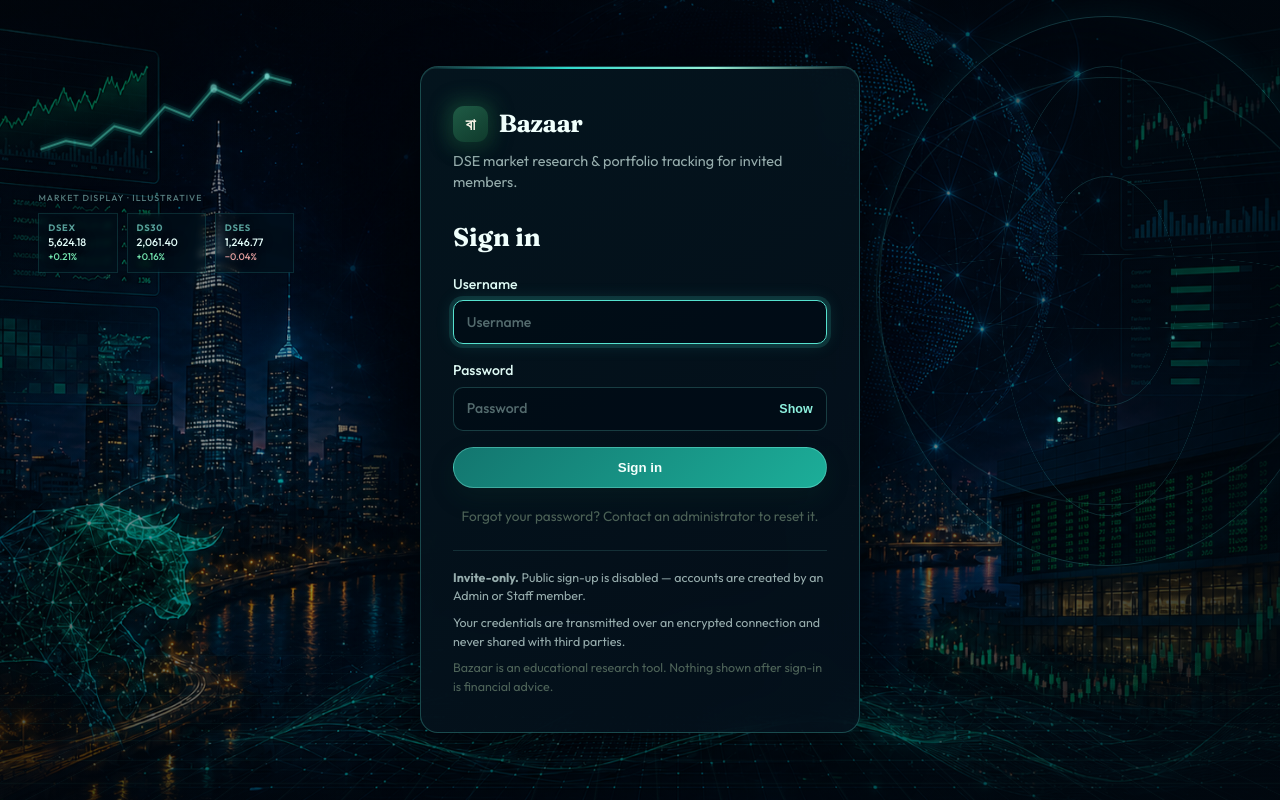
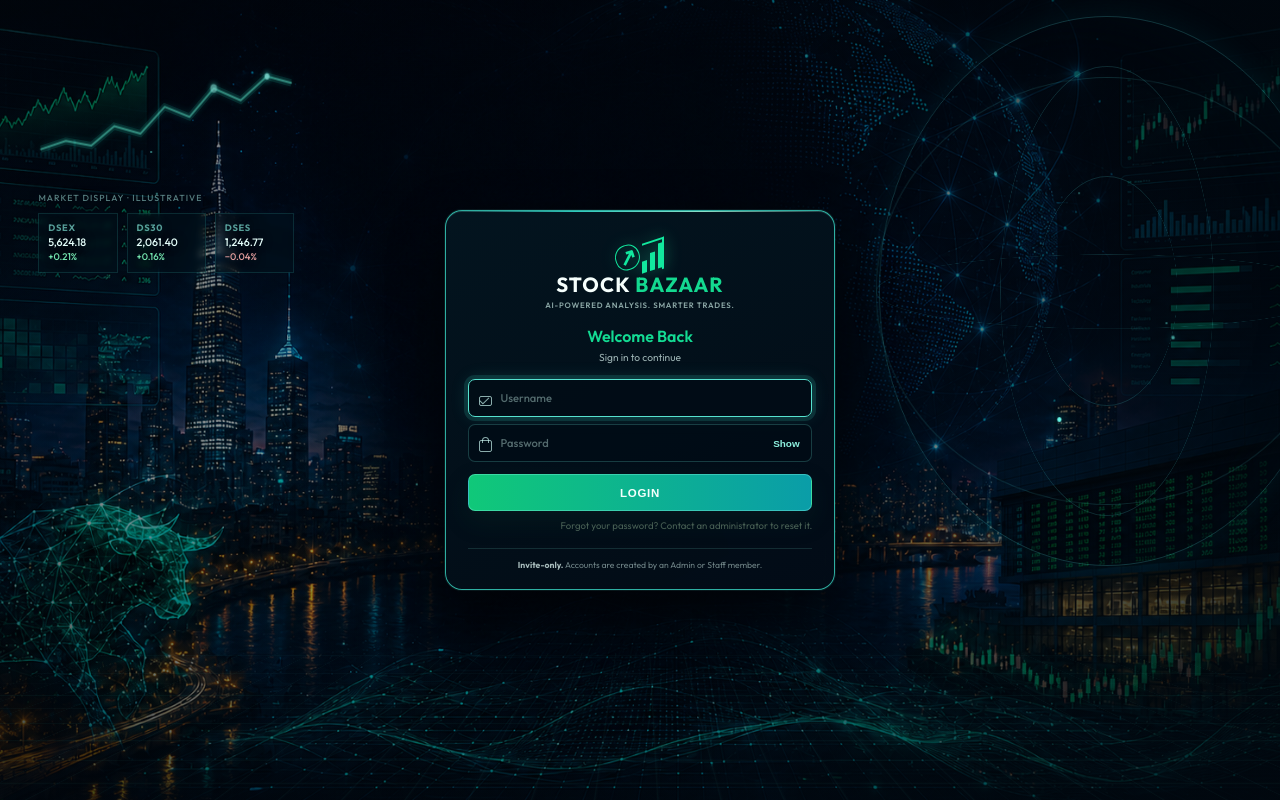
Before and after one commit to istiaque-bn/bazaar-market-analyzer, a Django app: page /accounts/login/ in a window 1280 px wide. Run offline with Django 5.2, Linux system fonts and the light colour scheme; data comes from the database, SQL or seed files in the repository; data that the repository does not hold is empty; parts of the project's set-up code (start-up, migrations or seed data) failed here and were passed over.

Commit message:
Refine compact terminal login card

```diff
--- a/static/css/bazaar.css
+++ b/static/css/bazaar.css
@@ -1263,6 +1263,36 @@ th.sort-desc::after { content: "↓"; opacity: 1; }
 @media (max-width: 600px) { .auth-page .bare-main { align-items: flex-start; padding: 1.1rem .9rem; }.auth-shell { padding-top: 1.1rem; }.auth-terminal-base { object-position: 48% center; transform: scale(1.2); opacity: .68; }.auth-terminal-shade { background: linear-gradient(rgba(1, 9, 16, .3), rgba(1, 8, 15, .78)); }.auth-globe-overlay { right: -34vw; top: 1vh; width: 92vw; opacity: .5; }.auth-chart-overlay, .auth-market-hud { display: none; }.auth-grid-flow { opacity: .14; }.auth-page .auth-card { backdrop-filter: blur(12px); } }
 @media (prefers-reduced-motion: reduce) { .auth-grid-flow, .auth-globe-overlay, .auth-globe-node, .auth-chart-line, .auth-chart-point, .auth-particles span { animation: none !important; }.auth-globe-overlay, .auth-chart-overlay { transform: none; }.auth-particles { display: none; } }
 
+/* Compact terminal sign-in card */
+.sr-only { position: absolute; width: 1px; height: 1px; padding: 0; margin: -1px; overflow: hidden; clip: rect(0, 0, 0, 0); white-space: nowrap; border: 0; }
+.auth-shell { width: min(100%, 390px); }
+.auth-page .auth-card {
+  border-radius: 17px;
+  padding: 1.55rem 1.35rem 1.1rem;
+  background: linear-gradient(155deg, rgba(3, 21, 32, .96), rgba(2, 12, 23, .92));
+  border-color: rgba(65, 242, 219, .7);
+  box-shadow: 0 0 0 1px rgba(104, 255, 232, .08), 0 20px 55px rgba(0, 0, 0, .48), inset 0 1px rgba(178, 255, 245, .12);
+}
+.auth-page .auth-card::before { height: 1px; opacity: .9; }
+.auth-brand { display: grid; justify-items: center; gap: .18rem; margin: 0 0 1rem; text-align: center; }
+.auth-logo-mark { display: inline-flex; align-items: end; gap: .15rem; height: 2.25rem; color: #12e89e; filter: drop-shadow(0 0 8px rgba(31, 236, 174, .38)); }
+.auth-logo-bull { display: grid; place-items: center; width: 1.55rem; height: 1.55rem; margin-bottom: .1rem; border: 1px solid currentColor; border-radius: 50% 45% 52% 42%; font: 700 1.35rem/1 var(--font-body); transform: rotate(-18deg); }
+.auth-logo-bars { display: flex; align-items: end; gap: 3px; height: 2rem; padding-bottom: .1rem; border-right: 2px solid currentColor; border-top: 2px solid currentColor; transform: skewY(-18deg); }
+.auth-logo-bars i { display: block; width: .3rem; background: currentColor; }.auth-logo-bars i:nth-child(1) { height: .75rem; }.auth-logo-bars i:nth-child(2) { height: 1.15rem; }.auth-logo-bars i:nth-child(3) { height: 1.6rem; }
+.auth-brand-name { color: #f6fffd; text-transform: uppercase; font-size: 1.28rem; font-weight: 700; letter-spacing: .055em; line-height: 1; }.auth-brand-name strong { color: #14d990; }
+.auth-brand p { margin: .15rem 0 0; color: rgba(219, 255, 247, .62); font-size: .49rem; font-weight: 600; letter-spacing: .1em; text-transform: uppercase; }
+.auth-title { color: #13db93 !important; font-family: var(--font-body); font-size: 1rem; line-height: 1.1; font-weight: 600; text-align: center; margin: 0 0 .28rem; }
+.auth-tagline { text-align: center; color: rgba(229, 255, 250, .68) !important; font-size: .64rem; margin: 0 0 .85rem; }
+.auth-form { gap: .48rem; }
+.auth-field { gap: 0; position: relative; }
+.auth-field input { height: 2.35rem; padding: .55rem .75rem .55rem 2rem; border-radius: 7px; font-size: .7rem; }
+.auth-field::before { content: ""; position: absolute; z-index: 1; left: .7rem; top: 1.05rem; width: .68rem; height: .52rem; border: 1px solid rgba(210, 255, 249, .66); border-radius: 2px; }.auth-field:not(.auth-password-field)::after { content: ""; position: absolute; z-index: 1; left: .78rem; top: 1.1rem; width: .5rem; height: .28rem; border-left: 1px solid rgba(210, 255, 249, .66); border-bottom: 1px solid rgba(210, 255, 249, .66); transform: rotate(-45deg); }.auth-password-field::before { top: 1rem; height: .62rem; border-radius: 2px; }.auth-password-field::after { content: ""; position: absolute; z-index: 1; left: .88rem; top: .78rem; width: .34rem; height: .32rem; border: 1px solid rgba(210, 255, 249, .66); border-bottom: 0; border-radius: 4px 4px 0 0; }
+.auth-password-wrap input { padding-right: 3.5rem; }.auth-password-toggle { font-size: .62rem; right: .3rem; color: rgba(216, 255, 248, .76); }
+.auth-submit { height: 2.35rem; margin-top: .24rem; border-radius: 7px; text-transform: uppercase; font-size: .72rem; letter-spacing: .06em; font-weight: 700; background: linear-gradient(90deg, #10c879, #0a9da8) !important; }
+.auth-secondary { font-size: .6rem; text-align: right; margin: .45rem 0 0; }.auth-secondary a { color: #15e79b; }
+.auth-note { margin: .95rem 0 0; padding-top: .6rem; border-top: 1px solid rgba(123, 238, 221, .14); color: rgba(218, 248, 243, .5); text-align: center; font-size: .54rem; line-height: 1.45; }.auth-note strong { color: rgba(231, 255, 251, .72); }
+@media (max-width: 480px) { .auth-page .bare-main { padding: 1rem .75rem; }.auth-page .auth-card { padding: 1.35rem 1.05rem 1rem; } }
+
 /* ============ Role panels & account management ============ */
 .role-hero {
   display: flex;
--- a/templates/registration/login.html
+++ b/templates/registration/login.html
@@ -24,12 +24,15 @@
   </div>
   <section class="auth-card" aria-labelledby="authTitle">
     <div class="auth-brand">
-      <span class="brand-mark" aria-hidden="true">বা</span>
-      <span class="brand-text">Bazaar</span>
+      <div class="auth-logo-mark" aria-hidden="true">
+        <span class="auth-logo-bull">↗</span><span class="auth-logo-bars"><i></i><i></i><i></i></span>
+      </div>
+      <div class="auth-brand-name"><span>Stock</span> <strong>Bazaar</strong></div>
+      <p>AI-powered analysis. Smarter trades.</p>
     </div>
-    <p class="auth-tagline">DSE market research &amp; portfolio tracking for invited members.</p>
 
-    <h1 id="authTitle" class="auth-title">Sign in</h1>
+    <h1 id="authTitle" class="auth-title">Welcome Back</h1>
+    <p class="auth-tagline">Sign in to continue</p>
 
     {% if form.non_field_errors %}
       <div class="auth-error" role="alert">
@@ -40,12 +43,12 @@
     <form method="post" class="auth-form" novalidate>
       {% csrf_token %}
       <label class="auth-field" for="{{ form.username.id_for_label }}">
-        <span>Username</span>
+        <span class="sr-only">Username</span>
         {{ form.username }}
         {% for error in form.username.errors %}<span class="auth-field-error">{{ error }}</span>{% endfor %}
       </label>
-      <label class="auth-field" for="{{ form.password.id_for_label }}">
-        <span>Password</span>
+      <label class="auth-field auth-password-field" for="{{ form.password.id_for_label }}">
+        <span class="sr-only">Password</span>
         <span class="auth-password-wrap">
           {{ form.password }}
           <button type="button" class="auth-password-toggle" id="authPasswordToggle" aria-pressed="false">
@@ -58,7 +61,7 @@
       <input type="hidden" name="next" value="{{ next }}">
 
       <button type="submit" class="btn auth-submit" id="authSubmit">
-        <span id="authSubmitText">Sign in</span>
+        <span id="authSubmitText">Login</span>
       </button>
     </form>
 
@@ -68,11 +71,7 @@
       <p class="auth-secondary muted">Forgot your password? Contact an administrator to reset it.</p>
     {% endif %}
 
-    <div class="auth-notes">
-      <p><strong>Invite-only.</strong> Public sign-up is disabled — accounts are created by an Admin or Staff member.</p>
-      <p>Your credentials are transmitted over an encrypted connection and never shared with third parties.</p>
-      <p class="muted">Bazaar is an educational research tool. Nothing shown after sign-in is financial advice.</p>
-    </div>
+    <p class="auth-note"><strong>Invite-only.</strong> Accounts are created by an Admin or Staff member.</p>
   </section>
 </div>
 {% endblock %}
```
